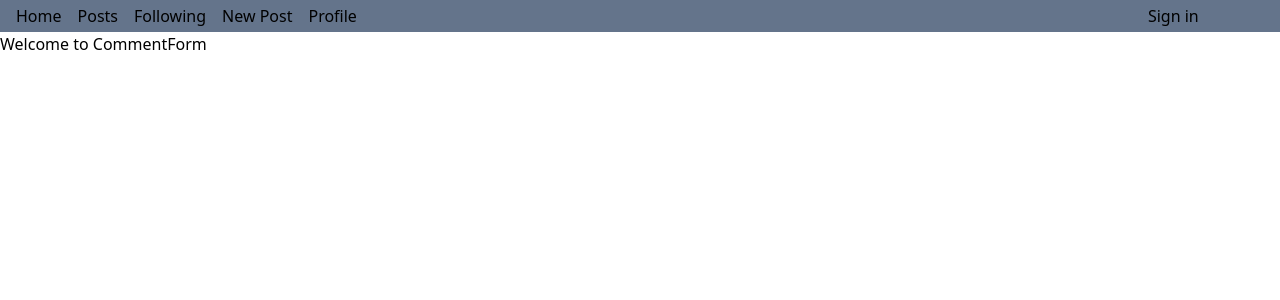
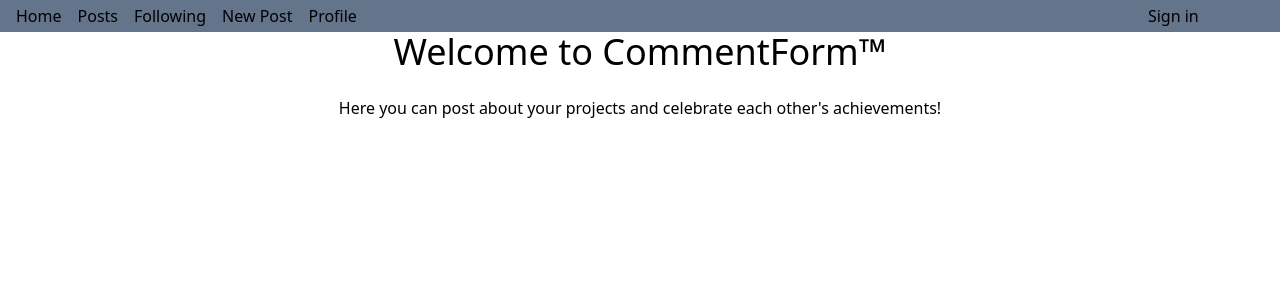
Before and after one commit to gpcroucher/week09-assignment, a Next.js app: page / in a window 1280 px wide. Shown: the top 300 px of the page. Built offline with nearby package versions, Linux system fonts and the light colour scheme; no server answers.

Commit message:
slightly improved homepage

```diff
--- a/src/app/page.tsx
+++ b/src/app/page.tsx
@@ -1,7 +1,12 @@
 export default function Home() {
   return (
     <div>
-      <h1>Welcome to CommentForm</h1>
+      <h1 className="text-center text-4xl">Welcome to CommentForm&trade;</h1>
+      <br />
+      <p className="text-center">
+        Here you can post about your projects and celebrate each other&apos;s
+        achievements!
+      </p>
     </div>
   );
 }
```
